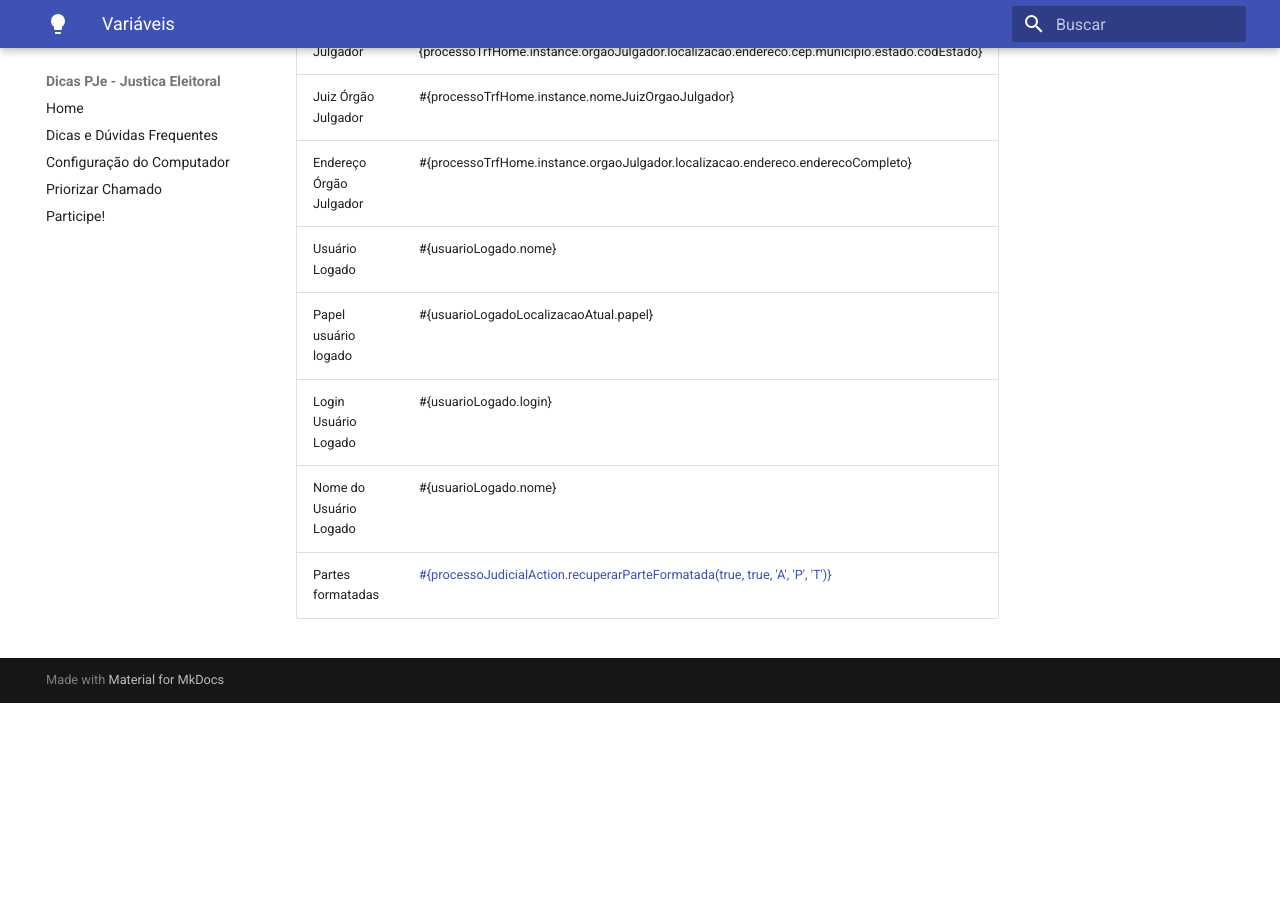
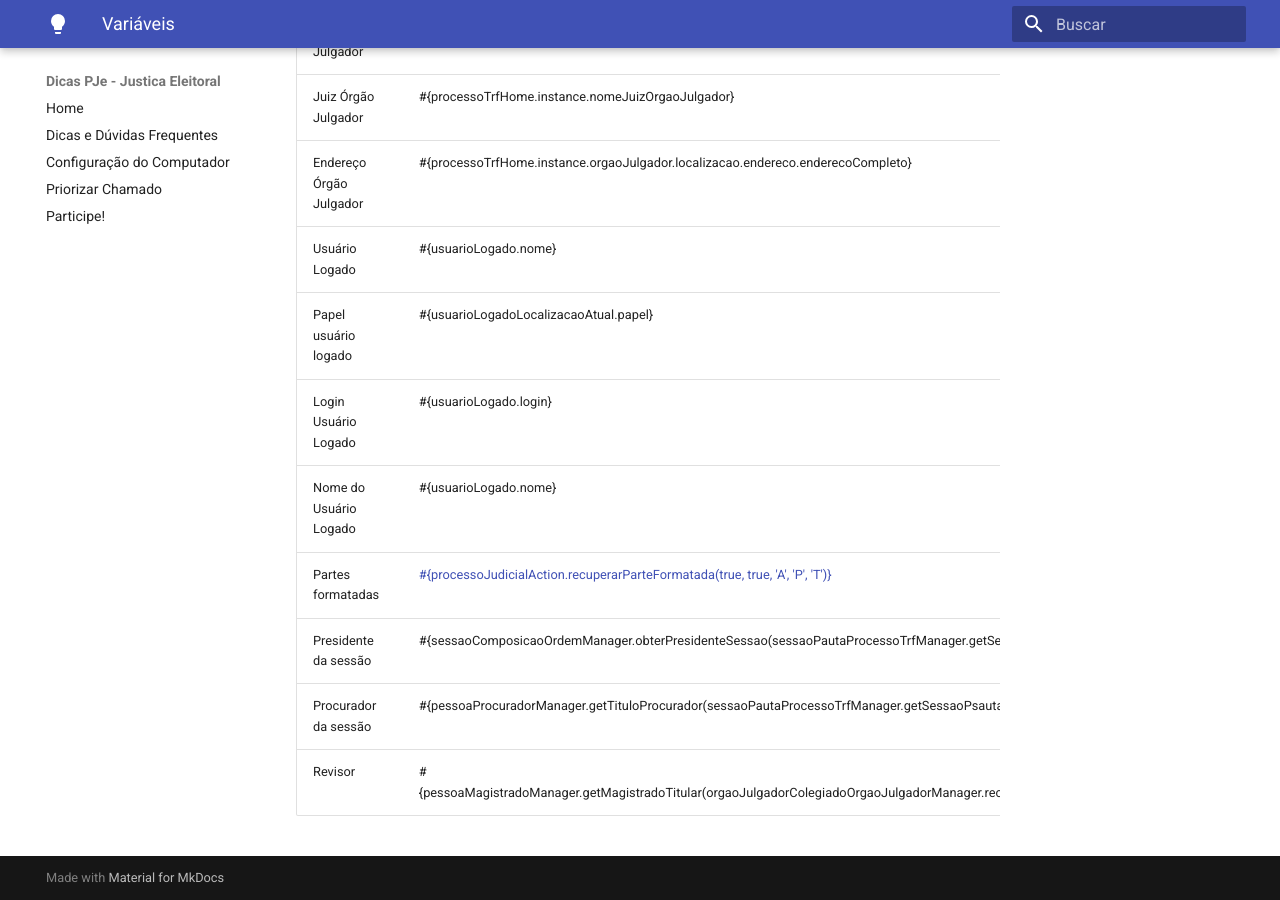
Before and after one commit to PJeJE/dicas_versao_1, an MkDocs documentation site: the page built from docs/variaveis.md, in a window 1280 px wide and 900 px high, scrolled down 2568 px. Built offline with MkDocs 1.6.1 and Material for MkDocs 9.7.7, drawn with Linux system fonts in a browser that asks for light colours; nearby versions of some CDN libraries; before the commit the page ends 3271 px from its top, so only the background shows below that.

Commit message:
variáveis presidente sessao, procurador e revisor

```diff
--- a/docs/variaveis.md
+++ b/docs/variaveis.md
@@ -41,3 +41,6 @@
 | Login Usuário Logado|#{usuarioLogado.login}|
 | Nome do Usuário Logado|#{usuarioLogado.nome}|
 | Partes formatadas| [#{processoJudicialAction.recuperarParteFormatada(true, true, 'A', 'P', 'T')}](recuperarparte.md)
+| Presidente da sessão| #{sessaoComposicaoOrdemManager.obterPresidenteSessao(sessaoPautaProcessoTrfManager.getSessaoPautaProcessoTrfJulgado(tramitacaoProcessualService.recuperaProcesso()).sessao, true)} |
+| Procurador da sessão| #{pessoaProcuradorManager.getTituloProcurador(sessaoPautaProcessoTrfManager.getSessaoPsautaProcessoTrfJulgado(tramitacaoProcessualService.recuperaProcesso()).sessao)} |
+| Revisor| #{pessoaMagistradoManager.getMagistradoTitular(orgaoJulgadorColegiadoOrgaoJulgadorManager.recuperarOrgaoJulgadorRevisorPadrao(tramitacaoProcessualService.recuperaProcesso()).orgaoJulgadorRevisor.orgaoJulgador).getNome().toUpperCase()} |
```
